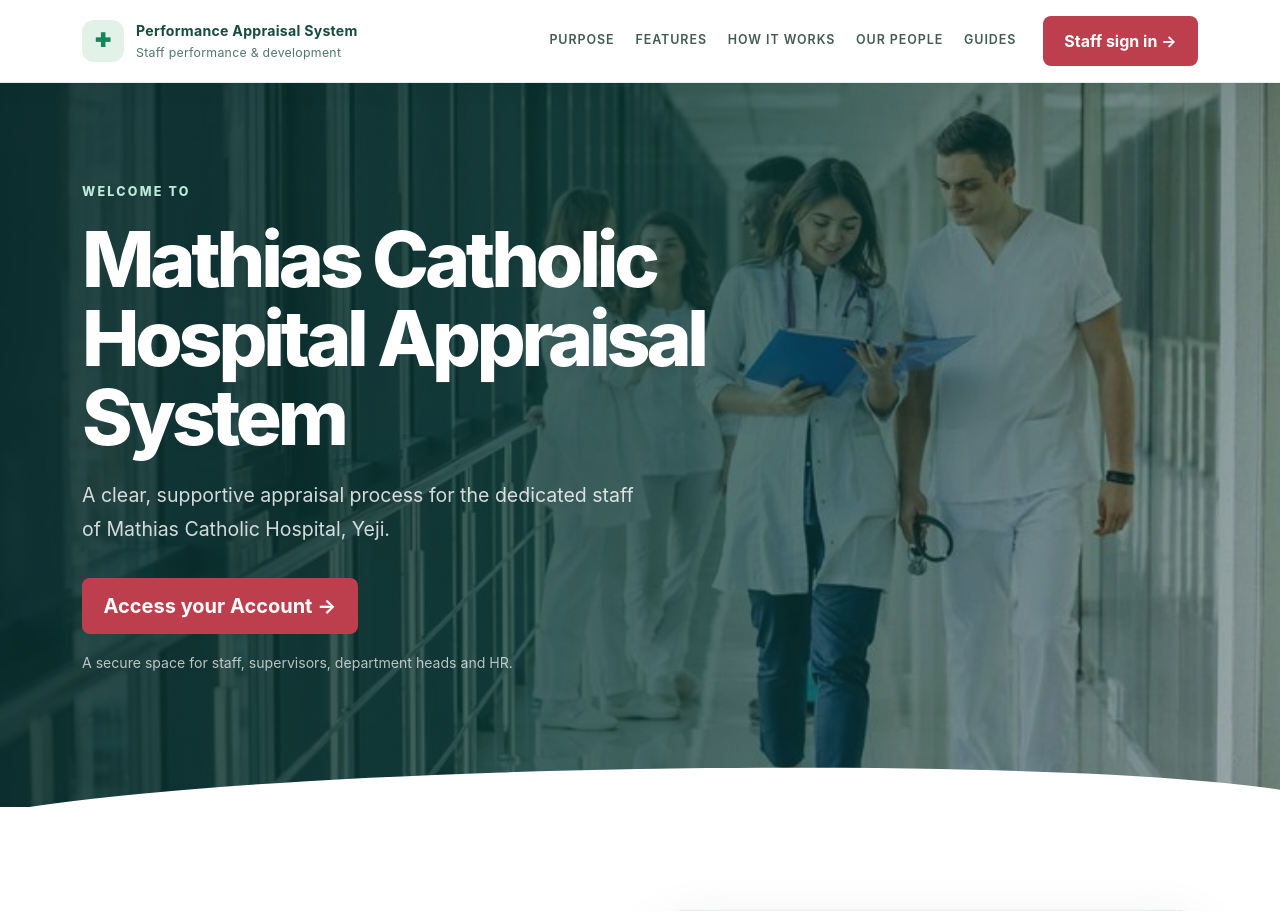
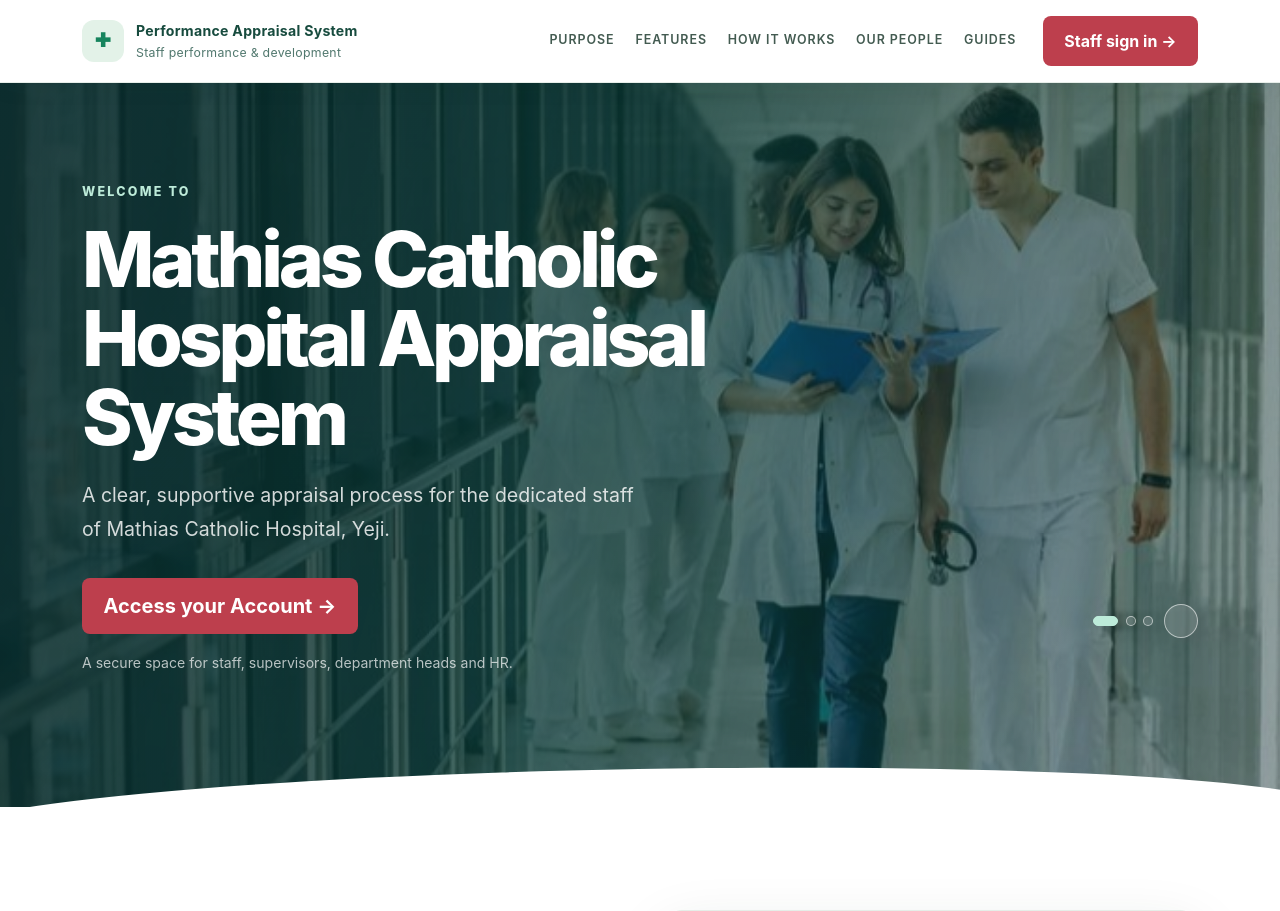
Before and after one commit to issahsalim/Online-Appresail-Form, a Django app: page / in a window 1280 px wide. Shown: the top 911 px of the page. Run offline with Django 5.2, Linux system fonts and the light colour scheme; parts of the project's set-up code (start-up, migrations or seed data) failed here and were passed over.

Commit message:
restore hero-auto rotate

```diff
--- a/backend/app/templates/home.html
+++ b/backend/app/templates/home.html
@@ -88,8 +88,7 @@
         }
         .hero {
             align-items: center;
-            background: linear-gradient(105deg, rgba(9,43,43,.9) 0%, rgba(11,58,51,.74) 48%, rgba(12,48,42,.28) 100%),
-                url("{% static 'images/heroImage1.webp' %}") center 42% / cover;
+            background: #0b302b;
             color: white;
             display: flex;
             min-height: clamp(620px, calc(100vh - 78px), 760px);
@@ -97,6 +96,41 @@
             padding: 100px 0 118px;
             position: relative;
         }
+        .hero-slides { inset: 0; overflow: hidden; position: absolute; z-index: 0; }
+        .hero-slide {
+            background-position: center 42%;
+            background-size: cover;
+            inset: 0;
+            opacity: 0;
+            position: absolute;
+            transform: scale(1.015);
+            transition: opacity 1.1s ease;
+        }
+        .hero-slide.is-active { animation: hero-image-drift 7s ease-out both; opacity: 1; }
+        .hero::before {
+            background: linear-gradient(105deg, rgba(9,43,43,.9) 0%, rgba(11,58,51,.74) 48%, rgba(12,48,42,.34) 100%);
+            content: "";
+            inset: 0;
+            pointer-events: none;
+            position: absolute;
+            z-index: 1;
+        }
+        .hero > .container { align-self: stretch; display: flex; flex-direction: column; justify-content: center; position: relative; width: 100%; z-index: 2; }
+        .hero-carousel-controls { align-items: center; bottom: 3.2rem; display: flex; gap: .45rem; position: absolute; right: 12px; z-index: 3; }
+        .hero-slide-picker, .hero-slide-toggle {
+            align-items: center;
+            background: rgba(255,255,255,.14);
+            border: 1px solid rgba(255,255,255,.55);
+            color: #fff;
+            display: inline-flex;
+            justify-content: center;
+            transition: background .2s ease, transform .2s ease;
+        }
+        .hero-slide-picker { border-radius: 999px; height: 10px; padding: 0; width: 10px; }
+        .hero-slide-picker[aria-pressed="true"] { background: #bdebd9; border-color: #bdebd9; width: 25px; }
+        .hero-slide-toggle { border-radius: 999px; font-size: .8rem; height: 34px; margin-left: .25rem; width: 34px; }
+        .hero-slide-picker:hover, .hero-slide-toggle:hover { background: #16845d; transform: translateY(-1px); }
+        @keyframes hero-image-drift { from { transform: scale(1.015); } to { transform: scale(1.075); } }
         .hero::after {
             background: #fff;
             border-radius: 50% 50% 0 0 / 42% 42% 0 0;
@@ -107,6 +141,7 @@
             position: absolute;
             transform: rotate(-1deg);
             width: 110%;
+            z-index: 4;
         }
         .eyebrow {
             color: #bdebd9;
@@ -527,6 +562,7 @@
             .hero h1 { font-size: clamp(2.35rem, 11vw, 3.2rem); }
             .hero-copy { font-size: 1rem; }
             .photo-caption { bottom: 12px; left: 12px; }
+            .hero-carousel-controls { bottom: 3rem; right: 18px; }
         }
         @media (prefers-reduced-motion: reduce) {
             html { scroll-behavior: auto; }
@@ -567,7 +603,12 @@ Performance Appraisal System<br><small class="fw-normal opacity-75">Staff perfor
     </nav>
 
     <main>
-        <section class="hero">
+        <section class="hero" aria-roledescription="carousel" aria-label="Hospital team highlights" data-hero-carousel>
+            <div class="hero-slides" aria-hidden="true">
+                <div class="hero-slide is-active" data-hero-slide style="background-image: url('{% static 'images/heroImage1.webp' %}')"></div>
+                <div class="hero-slide" data-hero-slide style="background-image: url('{% static 'images/heroImage2.webp' %}')"></div>
+                <div class="hero-slide" data-hero-slide style="background-image: url('{% static 'images/loginimg.webp' %}')"></div>
+            </div>
             <div class="container position-relative">
                 <div class="row">
                     <div class="col-lg-9 col-xl-8 reveal">
@@ -580,6 +621,12 @@ Performance Appraisal System<br><small class="fw-normal opacity-75">Staff perfor
                         <a class="btn btn-teal btn-lg mt-3" href="{% url 'login' %}">Access your Account <span aria-hidden="true">→</span></a>
                         <p class="hero-note">A secure space for staff, supervisors, department heads and HR.</p>
                     </div>
+                </div>
+                <div class="hero-carousel-controls" role="group" aria-label="Hero slideshow controls">
+                    <button class="hero-slide-picker" type="button" data-hero-slide-picker="0" aria-label="Show slide 1" aria-pressed="true"></button>
+                    <button class="hero-slide-picker" type="button" data-hero-slide-picker="1" aria-label="Show slide 2" aria-pressed="false"></button>
+                    <button class="hero-slide-picker" type="button" data-hero-slide-picker="2" aria-label="Show slide 3" aria-pressed="false"></button>
+                    <button class="hero-slide-toggle" type="button" data-hero-slide-toggle aria-label="Pause automatic slideshow" aria-pressed="false"><i class="bi bi-pause-fill" aria-hidden="true"></i></button>
                 </div>
             </div>
         </section>
@@ -872,6 +919,50 @@ Performance Appraisal System<br><small class="fw-normal opacity-75">Staff perfor
             items.forEach((item) => observer.observe(item));
         })();
 
+        (() => {
+            const carousel = document.querySelector('[data-hero-carousel]');
+            if (!carousel) return;
+            const slides = [...carousel.querySelectorAll('[data-hero-slide]')];
+            const pickers = [...carousel.querySelectorAll('[data-hero-slide-picker]')];
+            const toggle = carousel.querySelector('[data-hero-slide-toggle]');
+            const reducedMotion = window.matchMedia('(prefers-reduced-motion: reduce)').matches;
+            let currentIndex = 0;
+            let paused = reducedMotion;
+            let rotationTimer;
+
+            function showSlide(index) {
+                currentIndex = (index + slides.length) % slides.length;
+                slides.forEach((slide, slideIndex) => slide.classList.toggle('is-active', slideIndex === currentIndex));
+                pickers.forEach((picker, pickerIndex) => picker.setAttribute('aria-pressed', String(pickerIndex === currentIndex)));
+            }
+
+            function updateToggle() {
+                toggle.setAttribute('aria-pressed', String(paused));
+                toggle.setAttribute('aria-label', paused ? 'Play automatic slideshow' : 'Pause automatic slideshow');
+                toggle.innerHTML = `<i class="bi ${paused ? 'bi-play-fill' : 'bi-pause-fill'}" aria-hidden="true"></i>`;
+            }
+
+            function startRotation() {
+                window.clearInterval(rotationTimer);
+                if (!paused && !document.hidden) {
+                    rotationTimer = window.setInterval(() => showSlide(currentIndex + 1), 6500);
+                }
+            }
+
+            pickers.forEach((picker) => picker.addEventListener('click', () => {
+                showSlide(Number(picker.dataset.heroSlidePicker));
+                startRotation();
+            }));
+            toggle.addEventListener('click', () => {
+                paused = !paused;
+                updateToggle();
+                startRotation();
+            });
+            document.addEventListener('visibilitychange', startRotation);
+            updateToggle();
+            startRotation();
+        })();
+
         const videoModal = document.getElementById('hospitalVideoModal');
         const videoFrame = document.getElementById('hospitalVideoFrame');
         videoModal.addEventListener('show.bs.modal', () => {
```
